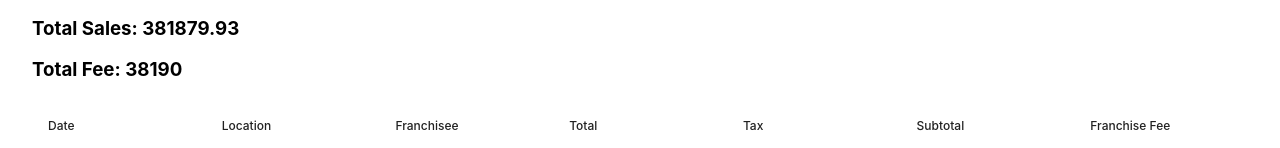
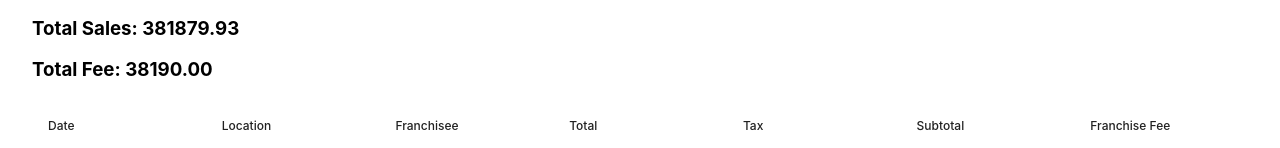
Before and after one commit to rananajam1/franchise-app, a Next.js app: page / in a window 1280 px wide. Shown: the part 256-404 px from the top of the page. Built offline with nearby package versions, Linux system fonts and the light colour scheme.

Commit message:
Refactor code

```diff
--- a/components/Filters/index.js
+++ b/components/Filters/index.js
@@ -42,12 +42,14 @@ export default function Filters({
       />
       <p>Franchisee</p>
       <Select
+        isClearable
         value={selectedFranchisee}
         onChange={(franchisee) => setSelectedFranchisee(franchisee)}
         options={franchiseeDdo}
       />
       <p>Location</p>
       <Select
+        isClearable
         value={selectedLocation}
         onChange={(location) => setSelectedLocation(location)}
         options={locationDdo}
--- a/components/SalesInfo/index.js
+++ b/components/SalesInfo/index.js
@@ -2,15 +2,13 @@ import React from "react";
 import { getFranchiseFee } from "../../utils/helpers";
 
 export default function SalesInfo({ sales }) {
-  const totalSales = sales.reduce(
-    (partialSum, { total }) => partialSum + total,
-    0
-  );
+  const totalSales = sales
+    .reduce((partialSum, { total }) => partialSum + total, 0)
+    .toFixed(2);
 
-  const totalFee = sales.reduce(
-    (partialSum, { total }) => partialSum + getFranchiseFee(total),
-    0
-  );
+  const totalFee = sales
+    .reduce((partialSum, { total }) => partialSum + getFranchiseFee(total), 0)
+    .toFixed(2);
   return (
     <div>
       <h3>Total Sales: {totalSales}</h3>
--- a/pages/index.js
+++ b/pages/index.js
@@ -1,11 +1,11 @@
 import React from "react";
-import styles from "../styles/Home.module.css";
 import moment from "moment";
 import { DEFAULT_DATE_FORMAT } from "../utils/datetime";
 import { sales as data } from "../data/sales";
 import Filters from "../components/Filters";
 import SalesInfo from "../components/SalesInfo";
 import Table from "../components/Table";
+import styles from "../styles/Home.module.css";
 import "react-datepicker/dist/react-datepicker.css";
 
 var date = new Date();
@@ -24,7 +24,7 @@ export default function Home() {
   return (
     <div className={styles.container}>
       <Filters
-        sales={salesByDate}
+        sales={data}
         setSales={setSales}
         selectedDate={selectedDate}
         setSelectedDate={setSelectedDate}
```
